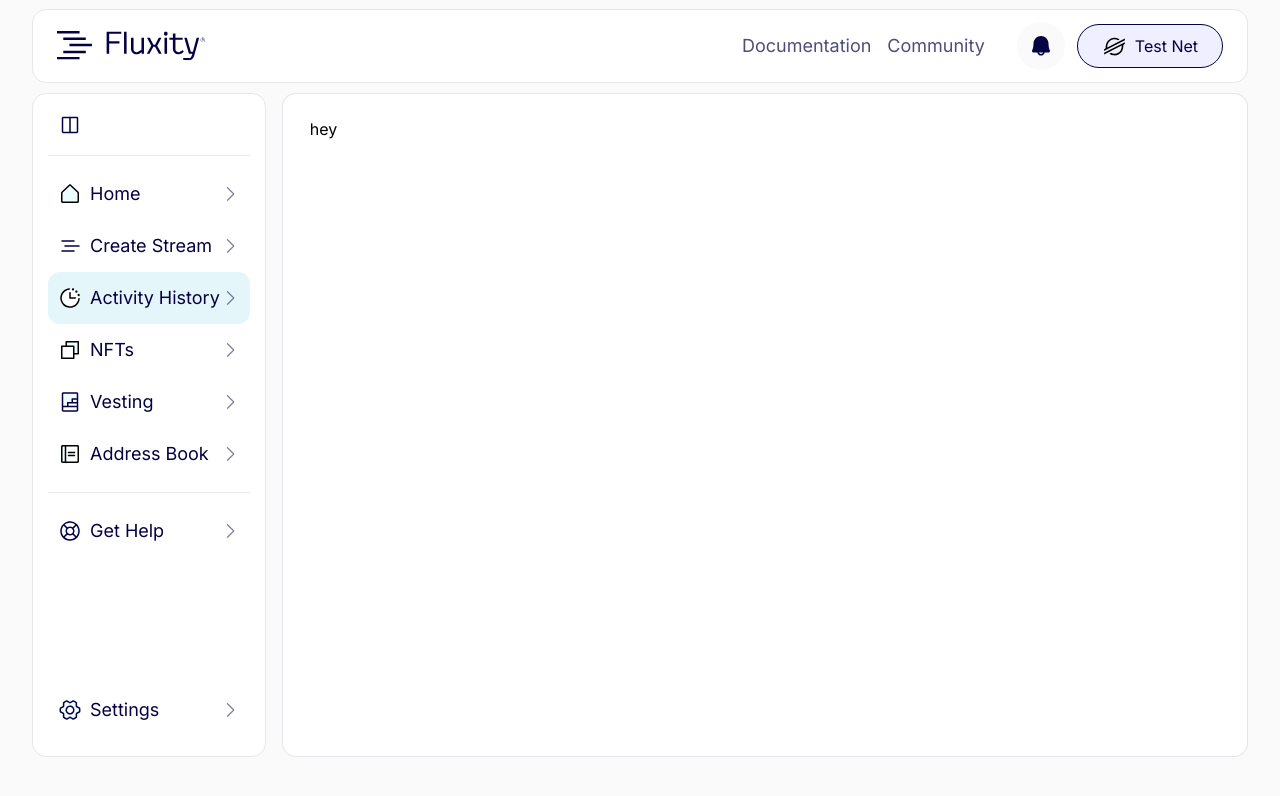
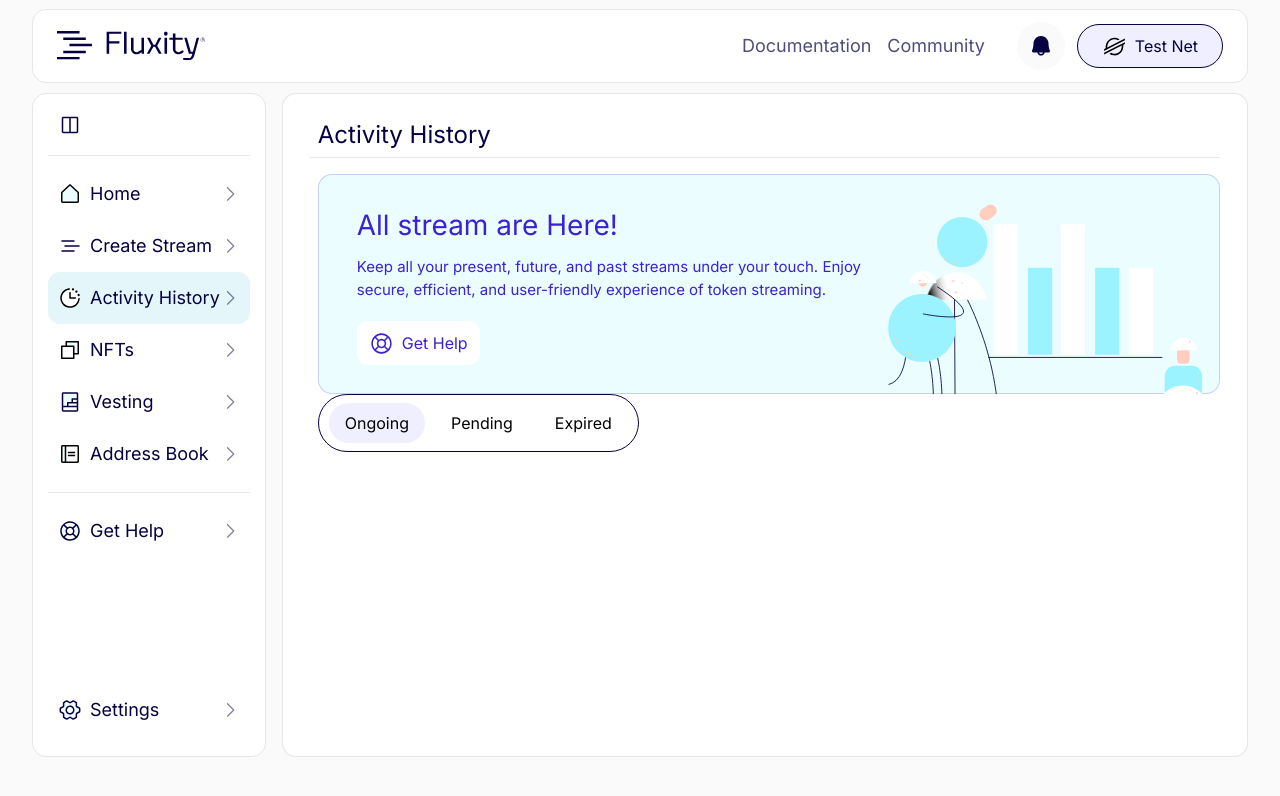
Before and after one commit to luanlabs/fluxity-interface, a Next.js app: page /activity-history in a window 1280 px wide. Shown: the top 796 px of the page. Built offline with nearby package versions, Linux system fonts and the light colour scheme.

Commit message:
chore: add CStreamStatus component

```diff
--- a/src/app/activity-history/page.tsx
+++ b/src/app/activity-history/page.tsx
@@ -1,7 +1,24 @@
+'use client';
 import React from 'react';
+import CPageCard from 'src/components/CPageCard';
+import ActivityHistoryTable from 'src/containers/ActivityHistoryTable';
+import AllStreamCard from 'src/containers/AllStreamCard';
 
 const ActivityHistory = () => {
-  return <div>hey</div>;
+  return (
+    <CPageCard
+      title={
+        <h1 className="text-[24px] text-midnightblue mb-1 pl-2">
+          Activity History
+        </h1>
+      }
+      divider
+      className="py-[23px] px-[27px]"
+    >
+      <AllStreamCard />
+      <ActivityHistoryTable />
+    </CPageCard>
+  );
 };
 
 export default ActivityHistory;
--- a/src/app/layout.tsx
+++ b/src/app/layout.tsx
@@ -6,7 +6,6 @@ import { Inter } from 'next/font/google';
 import Aside from 'src/containers/Aside';
 import CCard from 'src/components/CCard';
 import Header from 'src/containers/Header';
-import CPageCard from 'src/components/CPageCard';
 
 import '../styles/globals.css';
 import StyledComponentsRegistry from '../styles/registry';
@@ -41,9 +40,7 @@ export default function RootLayout({
                   onMinimized={() => setIsMinimized(!isMinimized)}
                 />
               </CCard>
-              <CPageCard className="bg-white basis-full py-[23px] px-[27px]">
-                <article>{children}</article>
-              </CPageCard>
+              <article className="basis-full">{children}</article>
             </section>
           </main>
         </StyledComponentsRegistry>
--- a/src/components/CPageCard/index.tsx
+++ b/src/components/CPageCard/index.tsx
@@ -10,7 +10,13 @@ interface CPageCard {
   className?: string;
 }
 
-const CPageCard = ({ divider, title, children, className, ...props }: CPageCard) => {
+const CPageCard = ({
+  divider,
+  title,
+  children,
+  className,
+  ...props
+}: CPageCard) => {
   let dividerStyle = '';
   let padding = '';
 
@@ -23,7 +29,7 @@ const CPageCard = ({ divider, title, children, className, ...props }: CPageCard)
   }
   return (
     <CCard
-      className={cn('flex flex-col justify-between w-full h-full', className)}
+      className={cn('flex flex-col w-full h-full', className)}
       bgColor="#fff"
       borderColor="rgba(5, 1, 66, 0.10)"
       {...props}
--- /dev/null
+++ b/src/components/CStreamStatus/index.tsx
@@ -0,0 +1,47 @@
+import React, { useState } from 'react';
+
+export enum StreamStatus {
+  ONGOING = 'ongoing',
+  PENDING = 'pending',
+  EXPIRED = 'expired',
+}
+
+const streamStatuses = [
+  { label: 'Ongoing', value: StreamStatus.ONGOING },
+  { label: 'Pending', value: StreamStatus.PENDING },
+  { label: 'Expired', value: StreamStatus.EXPIRED },
+];
+
+type CStreamStatusProps = {
+  onChange: (value: StreamStatus) => void;
+};
+
+const CStreamStatus = ({ onChange }: CStreamStatusProps) => {
+  const [activeStatus, setActiveStatus] = useState('ongoing');
+
+  const handleChange = (value: StreamStatus) => {
+    setActiveStatus(value);
+    onChange(value);
+  };
+
+  return (
+    <div
+      className="inline-flex rounded-[55px] border-[1px] py-2 px-[10px]
+     border-midnightblue gap-[10px] cursor-pointer select-none"
+    >
+      {streamStatuses.map((item) => (
+        <div
+          key={item.label}
+          className={`px-4 py-2 ${
+            activeStatus === item.value && 'bg-lavenderblush rounded-[63px]'
+          }`}
+          onClick={() => handleChange(item.value)}
+        >
+          {item.label}
+        </div>
+      ))}
+    </div>
+  );
+};
+
+export default CStreamStatus;
--- /dev/null
+++ b/src/containers/ActivityHistoryTable/index.tsx
@@ -0,0 +1,12 @@
+import React from 'react';
+import CStreamStatus, { StreamStatus } from 'src/components/CStreamStatus';
+
+const ActivityHistoryTable = () => {
+  const handleStreamStatusChange = (value: StreamStatus) => {
+    console.log(value);
+  };
+
+  return <CStreamStatus onChange={handleStreamStatusChange} />;
+};
+
+export default ActivityHistoryTable;
--- a/src/containers/AllStreamCard/index.tsx
+++ b/src/containers/AllStreamCard/index.tsx
@@ -8,7 +8,7 @@ import CButton from '../../components/CButton';
 
 const AllStreamCard = () => {
   return (
-    <div className="w-[996px] relative">
+    <div className="w-full relative">
       <CCard
         className="flex justify-between w-full h-full"
         bgColor="#EBFDFF"
@@ -17,11 +17,17 @@ const AllStreamCard = () => {
         <div className="pl-[38px] pt-[29px] text-royalblue">
           <h1 className="text-[28px] w-full">All stream are Here!</h1>
           <p className="text-[15px] w-[90%] mt-[10px] mb-[20px]">
-            Keep all your present, future, and past streams under your touch. Enjoy
-            secure, efficient, and user-friendly experience of token streaming.
+            Keep all your present, future, and past streams under your touch.
+            Enjoy secure, efficient, and user-friendly experience of token
+            streaming.
           </p>
           <div className="pb-7">
-            <CButton kind="simple" color="blueWhite" content="Get Help" logo={helpLogo} />
+            <CButton
+              kind="simple"
+              color="blueWhite"
+              content="Get Help"
+              logo={helpLogo}
+            />
           </div>
         </div>
         <div className="h-full pb-4 w-[50%]">
--- a/src/models.ts
+++ b/src/models.ts
@@ -19,7 +19,7 @@ export type ReactSelectType = StylesConfig<
 
 export type ReactSelectOnChangeType = (
   newValue: MultiValue<SelectItemType> | SingleValue<SelectItemType>,
-  actionMeta: ActionMeta<SelectItemType>,
+  actionMeta: ActionMeta<SelectItemType>
 ) => void;
 
 export type SvgProps = {
--- a/tailwind.config.ts
+++ b/tailwind.config.ts
@@ -33,11 +33,7 @@ const config: Config = {
         softSkyBlue: '#E4F6F9',
         transparentmidnightblue: 'rgba(5, 1, 66, 0.5)',
         darkNavyBlue: 'rgba(5, 1, 66, 0.7)',
-        darkcoral: '#CD5A41',
-        powderblue: '#E4F6F9',
-        richlavender: '#852FDA',
         mutedblue: '#7D7B9B',
-        blueindigo: '#4c36d8',
       },
       screens: {
         sm: { max: '767px' },
```
